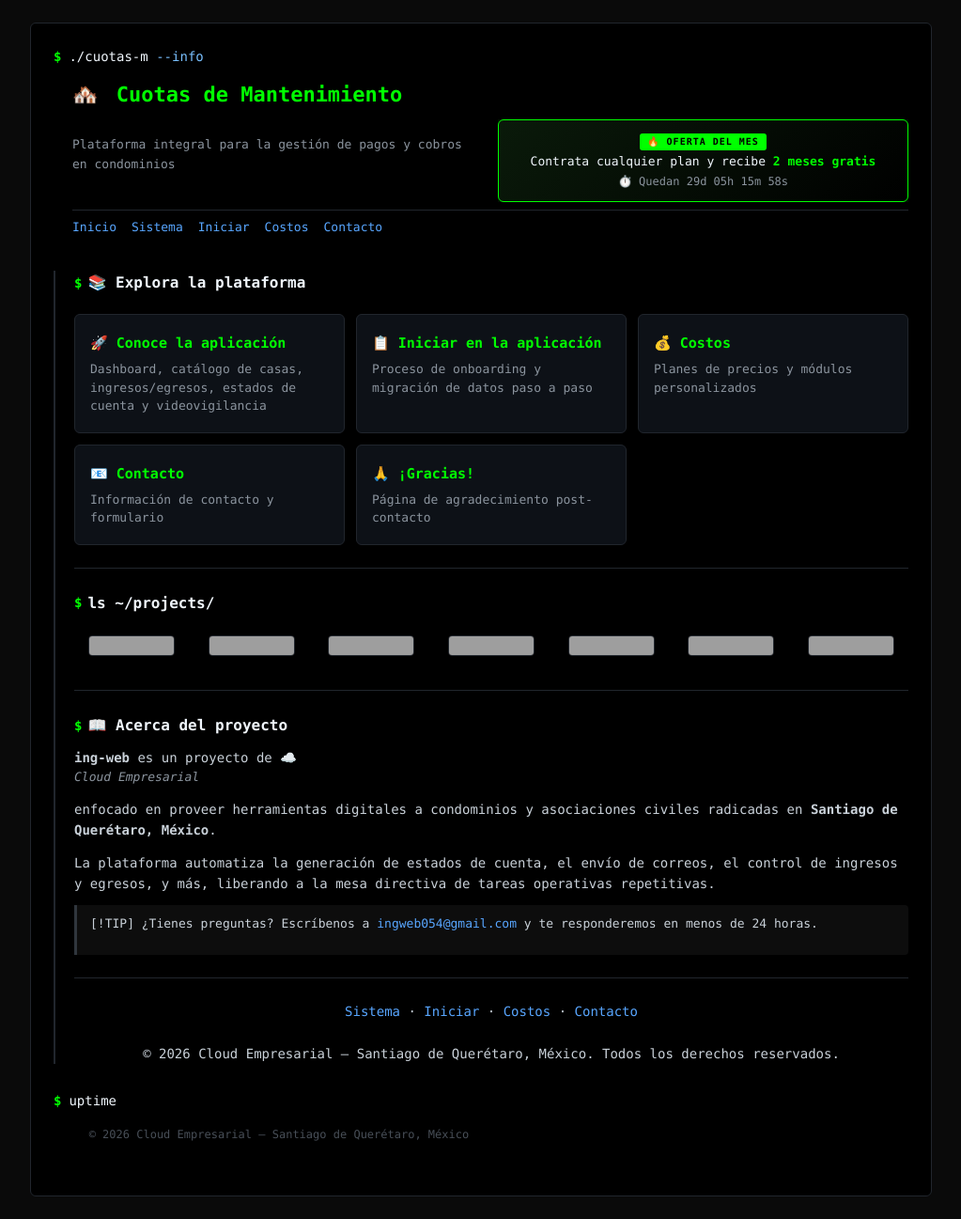
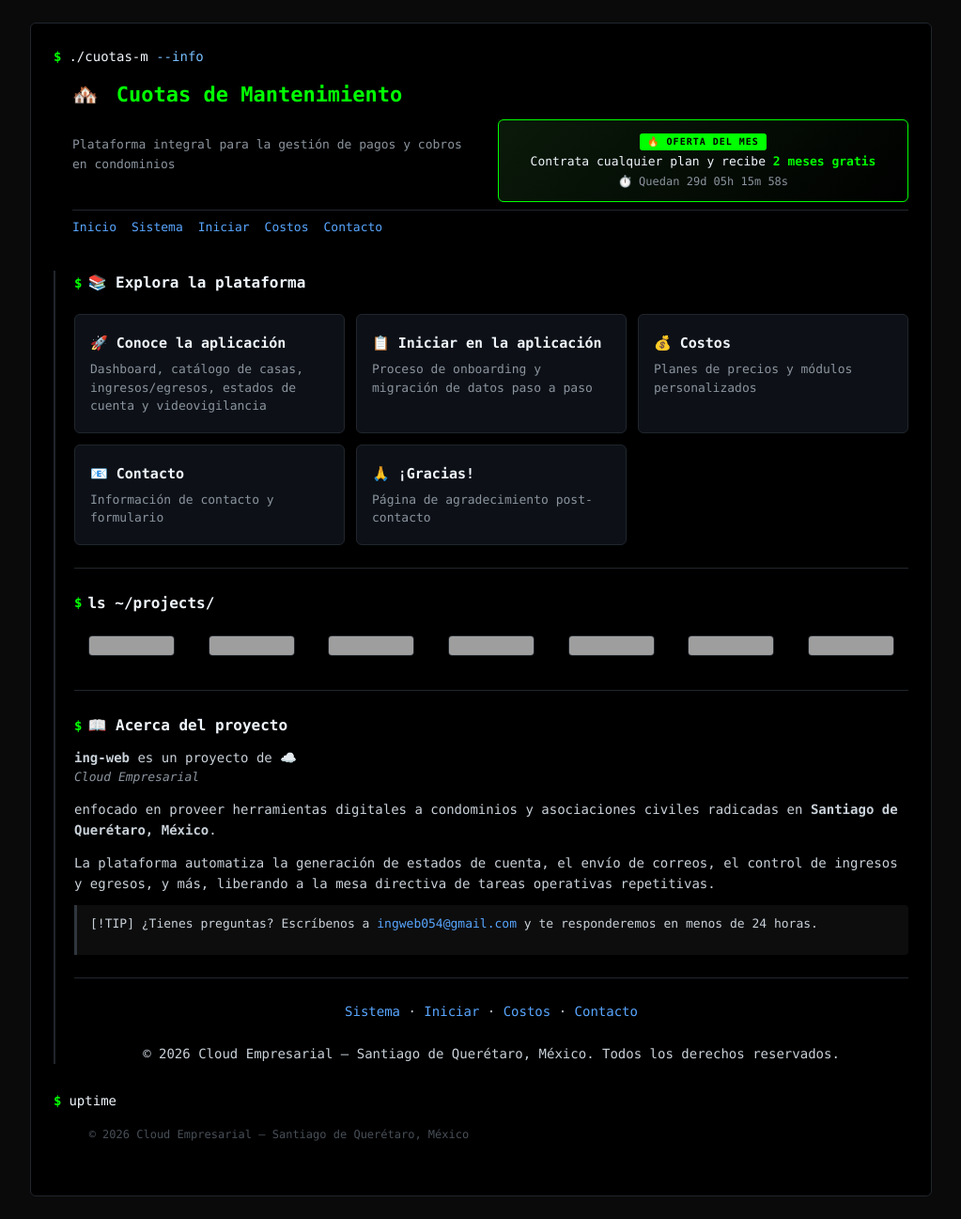
Before and after one commit to vvaldelamar/CuotasM, a Jekyll site: the page built from index.md, in a window 1280 px wide. Shown: the whole page at 94% size, without its empty margins (128-1151 px from the left). Built offline with Jekyll 4.4.1, drawn with Linux system fonts in a browser that asks for light colours; our own code applies the rules of GitHub Pages for plain Markdown files; grey boxes are pictures that could not be loaded.

```diff
--- a/assets/css/terminal.css
+++ b/assets/css/terminal.css
@@ -234,13 +234,22 @@ body {
     border-color: #00ff00;
     background: #111;
     transform: translateY(-2px);
+    text-decoration: none;
 }
 
 .nav-card strong {
     display: block;
-    color: #00ff00;
+    color: #f0f6fc;
     font-size: 15px;
     margin-bottom: 6px;
+}
+
+.nav-card:hover strong {
+    color: #00ff00;
+}
+
+.nav-card:hover span {
+    color: #c9d1d9;
 }
 
 .nav-card span {
```
